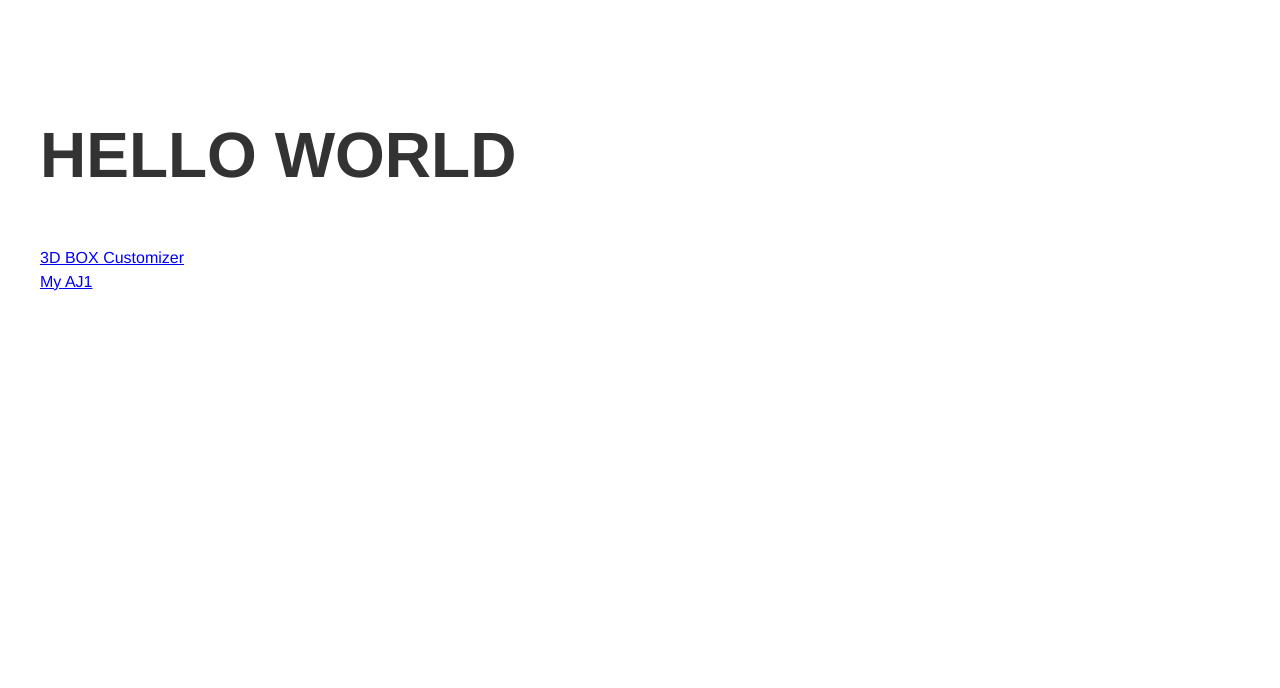
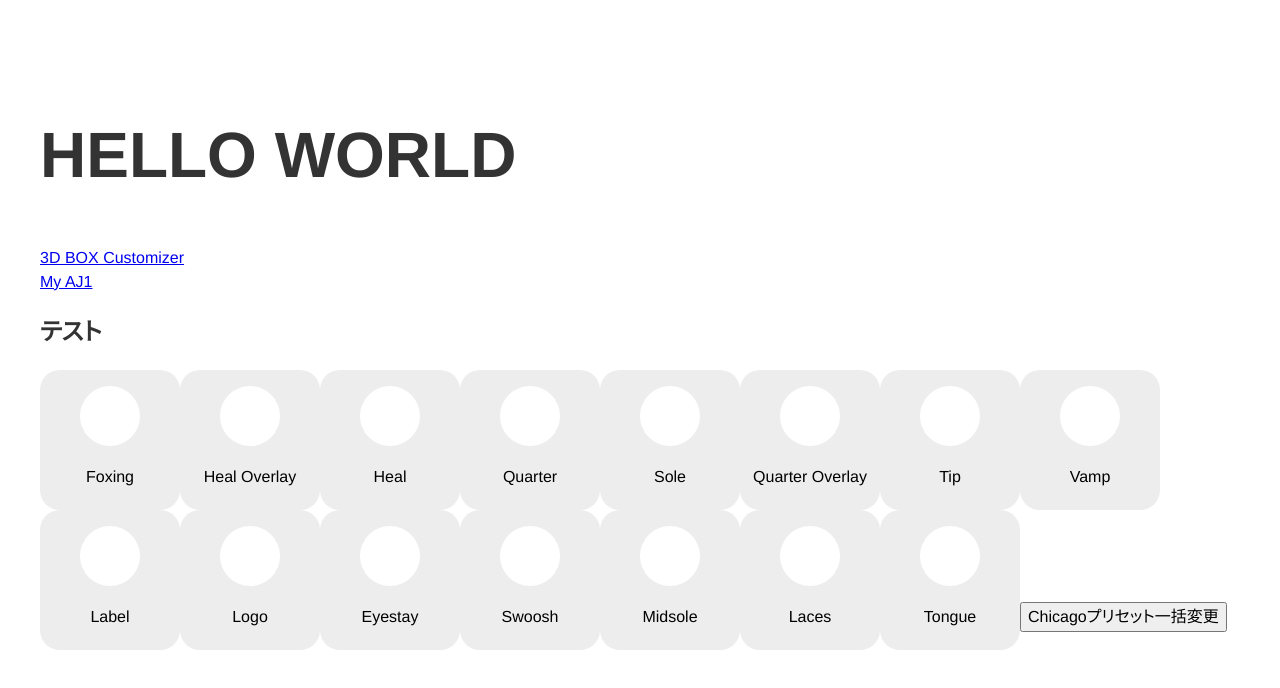
Before and after one commit to yaokaisei/study-react-three-fiber, a React (Create React App) app: page / in a window 1280 px wide. Shown: the top 688 px of the page. Built offline with nearby package versions, Linux system fonts and the light colour scheme; no server answers; what recoil-persist would draw is missing.

Commit message:
マテリアルのグローバルステートを整理するにあたってのプロト

```diff
--- /dev/null
+++ b/src/myAj1/components/ColorButton.tsx
@@ -0,0 +1,52 @@
+import React from 'react';
+import styled from '@emotion/styled';
+import { css } from '@emotion/react';
+
+interface ColorButtonProps
+  extends React.DetailedHTMLProps<
+    React.ButtonHTMLAttributes<HTMLButtonElement>,
+    HTMLButtonElement
+  > {
+  label?: string;
+  iconColor?: string;
+  active?: boolean;
+}
+
+export const StyledButton = styled.button<ColorButtonProps>`
+  position: relative;
+  min-width: 140px;
+  height: 140px;
+  font-size: 16px;
+  padding: 88px 0 14px;
+  border-radius: 20px;
+  border: none;
+  display: inline-grid;
+  background-color: #ededed;
+  place-items: center;
+  transition: transform 0.3s ease-in-out;
+  ${({ active }) => css`
+    transform: translateY(${active ? '-8px' : '0'});
+  `}
+  &::before {
+    content: '';
+    position: absolute;
+    background-color: ${({ iconColor }) => iconColor};
+    width: 60px;
+    height: 60px;
+    top: 16px;
+    border-radius: 50%;
+  }
+`;
+
+export const ColorButton: React.FC<ColorButtonProps> = ({
+  label,
+  iconColor,
+  active = false,
+  ...props
+}) => {
+  return (
+    <StyledButton {...props} iconColor={iconColor} active={active}>
+      {label}
+    </StyledButton>
+  );
+};
--- a/src/myAj1/components/ColorPicker.tsx
+++ b/src/myAj1/components/ColorPicker.tsx
@@ -47,7 +47,10 @@ interface ColorPickerProps extends ColorPickerBaseProps<string> {
   presetColors?: Array<string>;
 }
 
-const ColorPicker = ({ presetColors = [], ...props }: ColorPickerProps) => {
+const ColorPicker: React.FC<ColorPickerProps> = ({
+  presetColors = [],
+  ...props
+}) => {
   const [presetColorsState, setPresetColorsState] =
     useState<string[]>(presetColors);
 
--- /dev/null
+++ b/src/myAj1/constant/materialPreset.ts
@@ -0,0 +1,127 @@
+import { Material } from 'src/myAj1/globStates/materialState';
+
+export const DEFAULT_PRESET = [
+  {
+    name: 'Foxing',
+    color: '#ffffff',
+  },
+  {
+    name: 'Heal Overlay',
+    color: '#ffffff',
+  },
+  {
+    name: 'Heal',
+    color: '#ffffff',
+  },
+  {
+    name: 'Quarter',
+    color: '#ffffff',
+  },
+  {
+    name: 'Sole',
+    color: '#ffffff',
+  },
+  {
+    name: 'Quarter Overlay',
+    color: '#ffffff',
+  },
+  {
+    name: 'Tip',
+    color: '#ffffff',
+  },
+  {
+    name: 'Vamp',
+    color: '#ffffff',
+  },
+  {
+    name: 'Label',
+    color: '#ffffff',
+  },
+  {
+    name: 'Logo',
+    color: '#ffffff',
+  },
+  {
+    name: 'Eyestay',
+    color: '#ffffff',
+  },
+  {
+    name: 'Swoosh',
+    color: '#ffffff',
+  },
+  {
+    name: 'Midsole',
+    color: '#ffffff',
+  },
+  {
+    name: 'Laces',
+    color: '#ffffff',
+  },
+  {
+    name: 'Tongue',
+    color: '#ffffff',
+  },
+] satisfies Material[];
+
+export const CHICAGO_PRESET = [
+  {
+    name: 'Foxing',
+    color: '#a23a39',
+  },
+  {
+    name: 'Heal Overlay',
+    color: '#a23a39',
+  },
+  {
+    name: 'Heal',
+    color: '#333333',
+  },
+  {
+    name: 'Quarter',
+    color: '#ffffff',
+  },
+  {
+    name: 'Sole',
+    color: '#a23a39',
+  },
+  {
+    name: 'Quarter Overlay',
+    color: '#a23a39',
+  },
+  {
+    name: 'Tip',
+    color: '#a23a39',
+  },
+  {
+    name: 'Vamp',
+    color: '#ffffff',
+  },
+  {
+    name: 'Label',
+    color: '#a23a39',
+  },
+  {
+    name: 'Logo',
+    color: '#333333',
+  },
+  {
+    name: 'Eyestay',
+    color: '#a23a39',
+  },
+  {
+    name: 'Swoosh',
+    color: '#333333',
+  },
+  {
+    name: 'Midsole',
+    color: '#ffffff',
+  },
+  {
+    name: 'Laces',
+    color: '#333333',
+  },
+  {
+    name: 'Tongue',
+    color: '#ffffff',
+  },
+] satisfies Material[];
--- /dev/null
+++ b/src/myAj1/globStates/materialState.tsx
@@ -0,0 +1,68 @@
+import { useEffect } from 'react';
+import { atom, useRecoilState } from 'recoil';
+import { DEFAULT_PRESET } from '../constant/materialPreset';
+
+export type MaterialName =
+  | 'Foxing'
+  | 'Heal Overlay'
+  | 'Heal'
+  | 'Quarter'
+  | 'Sole'
+  | 'Quarter Overlay'
+  | 'Tip'
+  | 'Vamp'
+  | 'Label'
+  | 'Logo'
+  | 'Eyestay'
+  | 'Swoosh'
+  | 'Midsole'
+  | 'Laces'
+  | 'Tongue';
+
+export interface Material {
+  name: MaterialName;
+  color: string;
+}
+
+const materialState = atom<Material[]>({
+  key: 'materialState',
+  default: DEFAULT_PRESET,
+});
+
+export const useMaterial = (array?: Material[]) => {
+  const [materials, setMaterials] = useRecoilState(materialState);
+
+  // NOTE: 引数でセットされたマテリアル配列で初期化
+  useEffect(() => {
+    if (array) {
+      setMaterials(array);
+    }
+  }, [array, setMaterials]);
+
+  const setMaterialColor = ({ name, color }: Material) => {
+    // NOTE: setMaterialsを使用して引数で指定したnameとcolorでmaterialsを上書きする
+    setMaterials((prevMaterials) => {
+      // NOTE: 引数で指定されたnameと一致する要素を更新する
+      const updatedMaterials = prevMaterials.map((material) => {
+        if (material.name === name) {
+          return { name, color };
+        }
+        return material;
+      });
+      return updatedMaterials;
+    });
+  };
+
+  const getMaterialColor = (name: MaterialName) => {
+    console.log(name, 'TODO: 引数からステートをフィルタリングする');
+  };
+
+  return {
+    materials,
+    setMaterials,
+    /** 指定したMaterialNameと同じオブジェクトに属しているカラーを変更する */
+    setMaterialColor,
+    /** 指定したMaterialNameと同じオブジェクトに属しているカラーを取得する */
+    getMaterialColor,
+  };
+};
--- a/src/top/pages/Top.tsx
+++ b/src/top/pages/Top.tsx
@@ -1,5 +1,8 @@
 import React from 'react';
 import styled from '@emotion/styled';
+import { useMaterial } from 'src/myAj1/globStates/materialState';
+import { CHICAGO_PRESET } from 'src/myAj1/constant/materialPreset';
+import { ColorButton } from 'src/myAj1/components/ColorButton';
 
 const Wrapper = styled.div`
   padding-top: clamp(40px, 6.77vw, 64px);
@@ -12,6 +15,26 @@ const Wrapper = styled.div`
 const H1 = styled.h1`
   font-size: 4rem;
 `;
+
+const MaterialButtons: React.FC = () => {
+  const { materials, setMaterials, setMaterialColor } = useMaterial();
+
+  return (
+    <>
+      {materials.map(({ name, color }, index) => (
+        <ColorButton
+          label={name}
+          iconColor={color}
+          onClick={() => setMaterialColor({ name: name, color: '#cccccc' })}
+          key={index}
+        />
+      ))}
+      <button onClick={() => setMaterials(CHICAGO_PRESET)}>
+        Chicagoプリセット一括変更
+      </button>
+    </>
+  );
+};
 
 const Top: React.FC = () => {
   return (
@@ -26,6 +49,8 @@ const Top: React.FC = () => {
           <a href="/my-aj1">My AJ1</a>
         </li>
       </ul>
+      <h2>テスト</h2>
+      <MaterialButtons />
     </Wrapper>
   );
 };
```
